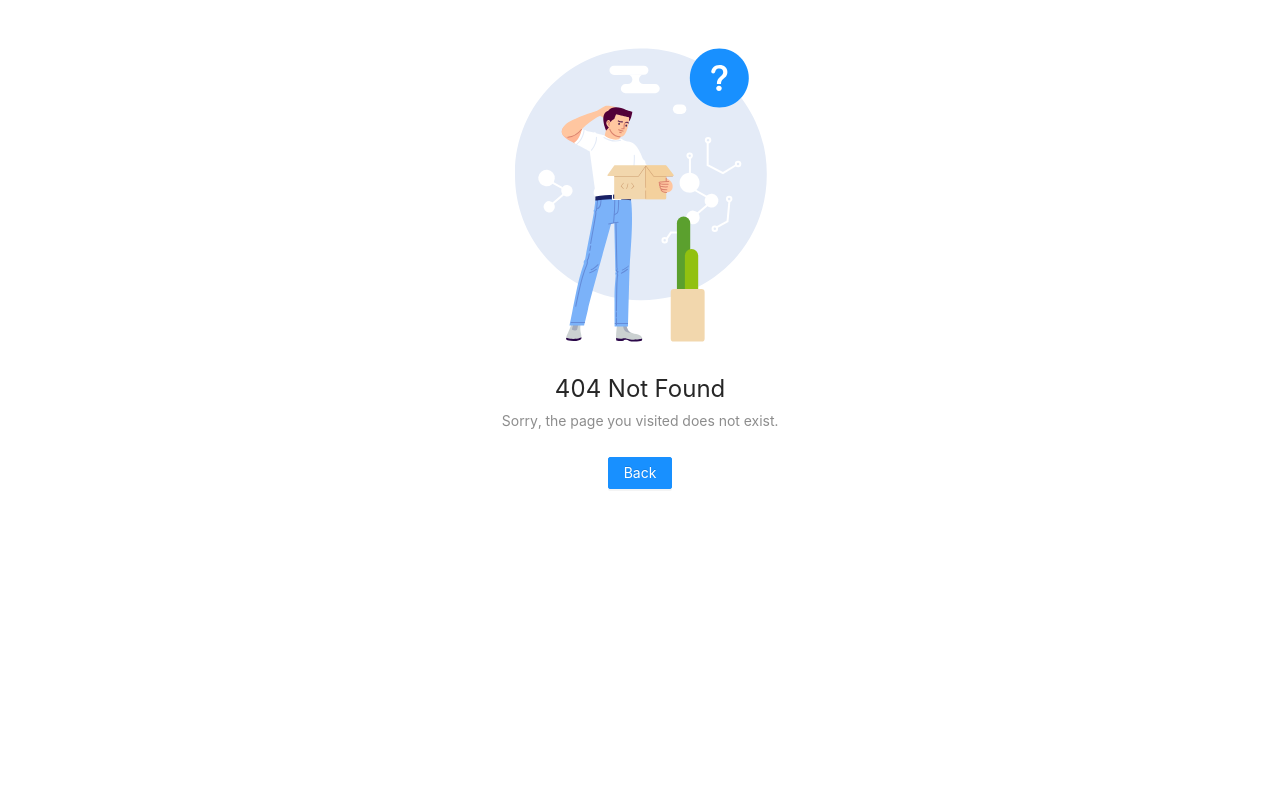
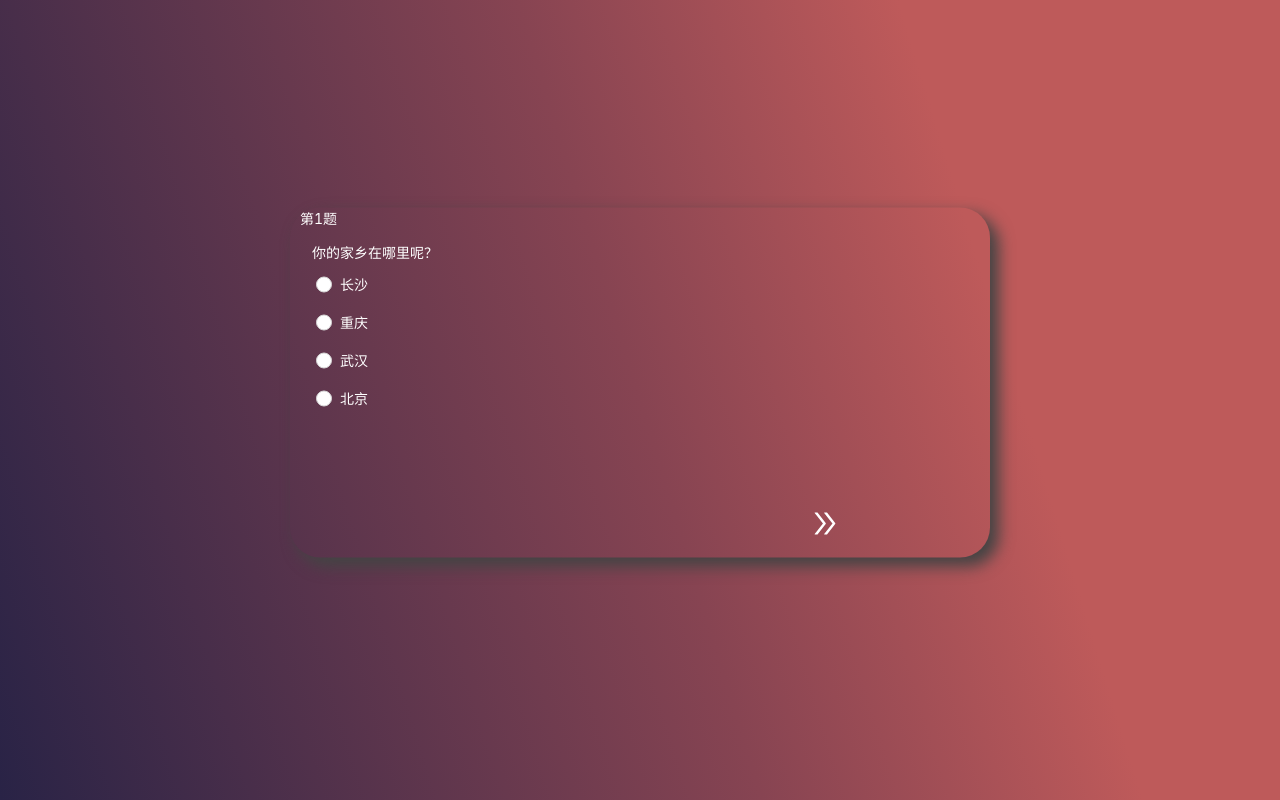
Before and after one commit to qizhang01/webpack4, a React app: page /#/testing in a window 1280 px wide. Before the commit this address had no page. Built offline with nearby package versions, Linux system fonts and the light colour scheme.

Commit message:
过滤功能 测试功能

```diff
--- /dev/null
+++ b/src/components/Testingcontent.tsx
@@ -0,0 +1,39 @@
+import React from 'react'
+import PropTypes from 'prop-types'
+import { RadioChangeEvent } from 'antd'
+import { Radio, Space } from 'antd'
+
+interface Itype {
+    topic: string
+    selectItem: string[]
+    onChange: Function
+}
+
+export const Testingcontent: React.FC<Itype> = (props: Itype) => {
+    const [value, setValue] = React.useState(undefined)
+
+    const onChange = (e: RadioChangeEvent) => {
+        props.onChange(e)
+        console.log('radio checked', e.target.value)
+        setValue(e.target.value)
+    }
+
+    return (
+        <div style={{ padding: 12 }}>
+            <div style={{ marginBottom: 6 }}>{props.topic}</div>
+            <Radio.Group onChange={onChange} value={value}>
+                <Space direction="vertical">
+                    {props.selectItem.map((item, index) => (
+                        <Radio key={index} style={{ margin: 4, color: 'white' }} value={index}>
+                            {item}
+                        </Radio>
+                    ))}
+                </Space>
+            </Radio.Group>
+        </div>
+    )
+}
+
+Testingcontent.propTypes = {
+    topic: PropTypes.string.isRequired,
+}
--- a/src/pages/layout/index.tsx
+++ b/src/pages/layout/index.tsx
@@ -8,7 +8,7 @@ import { Auth } from '@/auth'
 import { routeProps } from '@/types/route'
 import './index.less'
 import { RouteUri } from '@/router/config'
-import { UserOutlined, EditOutlined, LogoutOutlined } from '@ant-design/icons'
+import { UserOutlined, EditOutlined, LogoutOutlined, ZhihuOutlined } from '@ant-design/icons'
 const { Sider, Header, Content } = Layout
 const SubMenu = Menu.SubMenu
 import fetchAPI from '@/ajax/index'
@@ -49,7 +49,9 @@ const AppLayout: React.FC<routeProps> = (routeProps: routeProps) => {
     const logout = () => {
         Auth.cleanAuth()
     }
-
+    const toTest = () => {
+        window.location.href = '#/testing'
+    }
     const submitModel = async () => {
         if (newPassword != confirmNewPassword) {
             setWarningText('新密码两次输入不相同,请重新输入')
@@ -83,6 +85,15 @@ const AppLayout: React.FC<routeProps> = (routeProps: routeProps) => {
                         >
                             <EditOutlined style={{ marginRight: 10 }} />
                             修改密码
+                        </p>
+                    ),
+                },
+                {
+                    key: '2',
+                    label: (
+                        <p onClick={toTest} className="vatar-dropdown">
+                            <ZhihuOutlined style={{ marginRight: 10 }} />
+                            试题测验
                         </p>
                     ),
                 },
--- a/src/pages/rkconfig/sub1/index.tsx
+++ b/src/pages/rkconfig/sub1/index.tsx
@@ -22,7 +22,7 @@ const { RangePicker } = DatePicker
 type RangeValue = [Moment | null, Moment | null] | null
 import { SearchOutlined, InboxOutlined } from '@ant-design/icons'
 interface DataType {
-    key: string
+    id: string
     name: string
     goods_type: string
     goods_no: string
@@ -35,17 +35,21 @@ interface DataType {
     buyNumber: number
     store_house: string
     delivery_address: string
+    username: string
 }
 /*eslint-disable*/
 const dateFormat = 'YYYY-MM-DD';
-
+let recordRow: DataType
+let tableOrginData: DataType[]
 const PageContext: React.FC = () => {
-    const [data, setData]= useState([])
+    const [data, setData]= useState<DataType[]>([])
     const [value, setValue] = useState<RangeValue>(null);
     const [searchName, setSearchName]= useState<string|undefined>(undefined);
     const [isShowModel, setIsShowModel]= useState(false)
     const [productName, setProductName] = useState('')
     const [modelType, setModelType] = useState('')
+    // let recordRow: DataType
+    // let tableOrginData: DataType[]
     useEffect(() => {
         inputHander()
     }, [])
@@ -60,23 +64,27 @@ const PageContext: React.FC = () => {
     }
     const print=()=>{
         // format('YYYY/MM/DD 00:00:00')
+
         if(value && searchName){
            const start = moment(value[0]).format('YYYY-MM-DD')
            const end = moment(value[1]).format('YYYY-MM-DD')
-           const d = data.filter((item:DataType)=>moment(item.buy_date).isBetween(start, end) && item.name==searchName)
+           const d = tableOrginData.filter((item:DataType)=>moment(item.buy_date.replace(/\//g, "-")).isBetween(start, end) && item.username==searchName)
            setData(d)
         }else if(searchName && !value){
-            const d = data.filter((item:DataType)=>item.name==searchName)
+            const d = tableOrginData.filter((item:DataType)=>item.username==searchName)
             setData(d)
         }else if(!searchName && value){
             const start = moment(value[0]).format('YYYY-MM-DD')
             const end = moment(value[1]).format('YYYY-MM-DD')
-            const d = data.filter((item:DataType)=>moment(item.buy_date).isBetween(start, end))
+            const d = tableOrginData.filter((item:DataType)=>moment(item.buy_date.replace(/\//g, "-")).isBetween(start, end))
             setData(d)
+        }else{
+            setData(tableOrginData)
         }
     }
     const fetchProductlist = async ()=>{
         const result = await fetchApi('api/productlist', JSON.stringify(Auth.loginInfo),'POST')
+        tableOrginData = result.data
         return result
     }
     const columns = [
@@ -180,7 +188,6 @@ const PageContext: React.FC = () => {
         }
     }
     const handleDelete=async (id:string)=>{
-        console.log(id)
         const param = {id}
         const result = await fetchApi('api/delete',JSON.stringify(param),'POST')
         if(result.code==200){
@@ -196,10 +203,25 @@ const PageContext: React.FC = () => {
         setSearchName(undefined)
     }
 
-    const submitModel=()=>{
+    const submitModel=async ()=>{
+        if(recordRow.name!==productName || recordRow.model_type!==modelType){
+           //调用更新接口updateProduction
+            const param={
+                productName,
+                modelType,
+                id: recordRow.id
+            }
+            const result = await fetchApi('api/updateProduction',JSON.stringify(param),'POST')
+            if(result.code==200){
+                const res= await fetchProductlist()
+                setData(res.data)
+                message.info(result.msg)
+            }
+        }
+    }
 
-    }
     const toEdit = (record: DataType)=>{
+        recordRow = record
         const {model_type,name} = record
         setIsShowModel(true)
         setModelType(model_type)
@@ -228,7 +250,6 @@ const PageContext: React.FC = () => {
                     style={{ marginLeft: 15, marginRight: 15 }}
                     type="primary"
                     icon={<SearchOutlined />}
-                    disabled={data.length==0}
                 >
                     搜索
                 </Button>
--- /dev/null
+++ b/src/pages/testing/index.less
@@ -0,0 +1,26 @@
+.login-wrapper {
+    width: 100%;
+    height: 100%;
+    background-image: linear-gradient(73deg, #292346 0%, #874452 50%, #BE5A5A 75%);
+
+    .testing-content {
+        position: absolute;
+        padding: 0 10px;
+        left: 50%;
+        top: 50%;
+        transform: translate(-50%, -55%);
+        width: 700px;
+        height: 350px;
+        box-shadow: 8px 8px 15px 1px #444;
+        border-radius: 30px;
+        overflow: hidden;
+        color:white;
+        .navigation {
+            position: absolute;
+            bottom: 20px;
+            display: flex;
+            justify-content: space-around;
+            width: 100%;
+        }
+    }
+}
--- /dev/null
+++ b/src/pages/testing/index.tsx
@@ -0,0 +1,164 @@
+import React, { useReducer } from 'react'
+import { Input, Layout } from 'antd'
+import { Auth } from '@/auth'
+import { useHistory } from 'react-router-dom'
+import fetchApi from '@/ajax/index'
+import './index.less'
+import { Testingcontent } from '@/components/Testingcontent'
+import { DoubleLeftOutlined, DoubleRightOutlined } from '@ant-design/icons'
+import { RadioChangeEvent } from 'antd'
+
+type Account = {
+    username: string
+    password: string
+    errMsg: string
+}
+
+type FormData = {
+    account: Account
+    loading: boolean
+}
+const list = [
+    { topic: '你的家乡在哪里呢？', selectItem: ['长沙', '重庆', '武汉', '北京'] },
+    { topic: '你的爱好有哪些呢？', selectItem: ['游戏', '打架', '下棋', '读书'] },
+    {
+        topic: '如何去实现自己的梦想和理想？',
+        selectItem: [
+            '自立更生艰苦奋战',
+            '无所事事天天睡觉',
+            '人生苦短我选躺平',
+            '天生我才必有用，过完一天是一天',
+        ],
+    },
+]
+const useAccount = (props: FormData) => {
+    const [formData, setAccount] = React.useState<FormData>({
+        account: props.account,
+        loading: props.loading,
+    })
+    const setUsername = (e: any) => {
+        setAccount({
+            ...formData,
+            account: {
+                ...formData.account,
+                username: e.target.value,
+            },
+        })
+    }
+
+    const setPassword = (e: any) => {
+        setAccount({
+            ...formData,
+            account: {
+                ...formData.account,
+                password: e.target.value,
+            },
+        })
+    }
+
+    const setLoading = (value: boolean) => {
+        setAccount({
+            ...formData,
+            loading: value,
+        })
+    }
+
+    const setErrMsg = (text: string) => {
+        setAccount({
+            ...formData,
+            account: {
+                ...formData.account,
+                errMsg: text,
+            },
+        })
+    }
+    const onSubmit = async () => {
+        setLoading(true)
+        const result = await fetchApi('api/users/login', JSON.stringify(formData.account), 'POST')
+        if (result.code == 200) {
+            Auth.setAuth(result.data)
+            setTimeout(() => (window.location.href = '#/root/rkconfig'))
+        } else {
+            setLoading(false)
+            setErrMsg(result.msg)
+        }
+    }
+
+    return { formData, setAccount: { setUsername, setPassword, onSubmit } }
+}
+
+const Testing: React.FC = () => {
+    // 自定义Hook
+    const { formData, setAccount } = useAccount({
+        account: { username: '', password: '', errMsg: '' },
+        loading: false,
+    })
+    const [topicIndex, setTopicIndex] = React.useState(1)
+
+    // 相当于 componentDidMount 和 componentDidUpdate:
+    React.useEffect(() => {}, [])
+    const handleOnChange = (e: RadioChangeEvent) => {
+        console.log(e.target.value)
+    }
+
+    const handleClickBefore = () => {
+        const value = topicIndex - 1
+        setTopicIndex(value)
+    }
+    const handleClickAfer = () => {
+        const value = topicIndex + 1
+        setTopicIndex(value)
+    }
+    return (
+        <section className="login-wrapper">
+            {/* <div className="login-content">
+                <aside>
+                    <div />
+                </aside>
+
+                <section>
+                    <Input
+                        bordered={false}
+                        placeholder="请输入用户名"
+                        onChange={setAccount.setUsername}
+                    />
+                    <Input
+                        bordered={false}
+                        placeholder="请输入密码"
+                        onChange={setAccount.setPassword}
+                    />
+                    <Button block={true} loading={formData.loading} onClick={setAccount.onSubmit}>
+                        开始测验
+                    </Button>
+                </section>
+            </div> */}
+            <div className="testing-content">
+                第{topicIndex}题
+                <Testingcontent
+                    key={topicIndex}
+                    topic={list[topicIndex - 1].topic}
+                    onChange={handleOnChange}
+                    selectItem={list[topicIndex - 1].selectItem}
+                ></Testingcontent>
+                <div className="navigation">
+                    <DoubleLeftOutlined
+                        style={{
+                            fontSize: '200%',
+                            visibility: topicIndex == 1 ? 'hidden' : 'visible',
+                        }}
+                        onClick={handleClickBefore}
+                    />
+                    <DoubleRightOutlined
+                        style={{
+                            fontSize: '200%',
+                            visibility: topicIndex == list.length ? 'hidden' : 'visible',
+                        }}
+                        onClick={handleClickAfer}
+                    />
+                </div>
+            </div>
+        </section>
+    )
+}
+
+export default Testing
--- a/src/router/router.ts
+++ b/src/router/router.ts
@@ -11,6 +11,12 @@ export const routes: RouteInterface[] = [
         component: loadable(() => import('@/pages/login')),
         exact: true,
         name: 'login',
+    },
+    {
+        path: '/testing',
+        component: loadable(() => import('@/pages/testing')),
+        exact: true,
+        name: 'testing',
     },
     {
         path: RouteUri.Layout,
```
